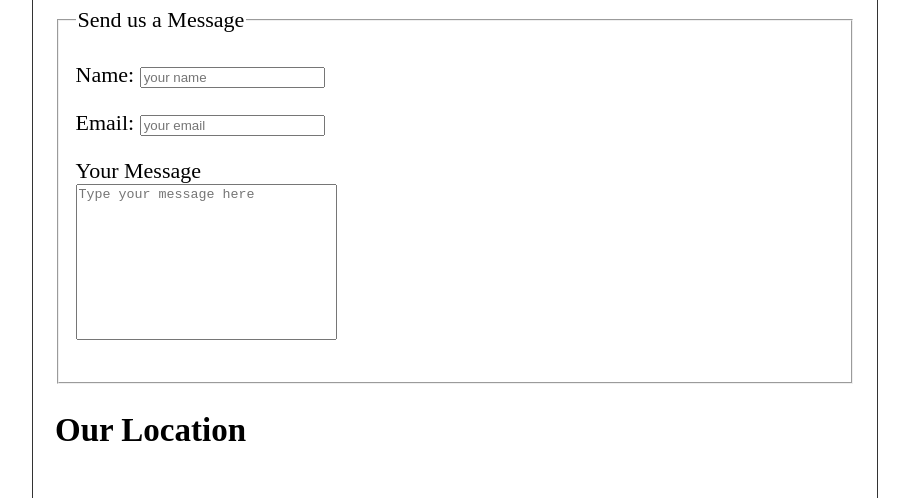
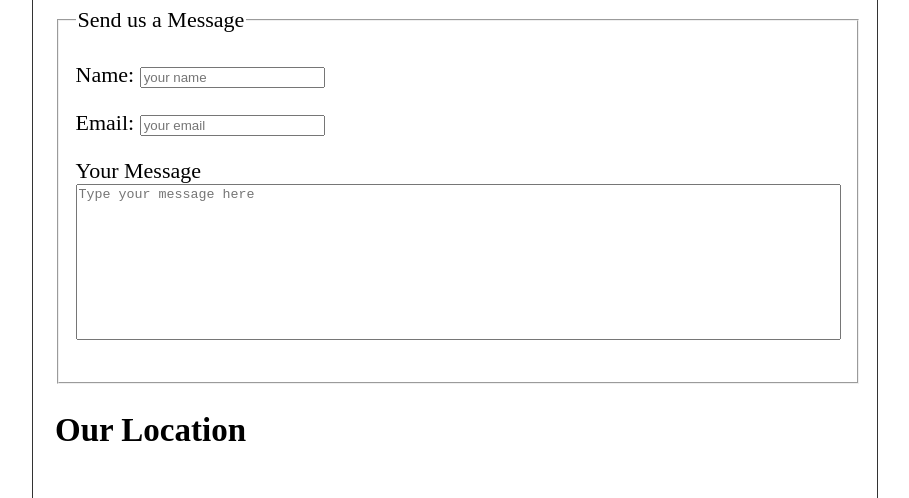
Before and after one commit to BANZOM/html-tutorial, a plain HTML site: page 10/contact.html in a window 1280 px wide. Shown: the part 635-1133 px from the top of the page, without its empty margins (185-1094 px from the left). Drawn offline with Linux system fonts and the light colour scheme.

Commit message:
Resize textarea

```diff
--- a/10/contact.html
+++ b/10/contact.html
@@ -40,7 +40,7 @@
                 <p>
                     <label for="message">Your Message</label>
                     <br>
-                    <textarea name="message" id="message" cols="30" rows="10" placeholder="Type your message here"></textarea>
+                    <textarea name="message" id="message" cols="93" rows="10" placeholder="Type your message here"></textarea>
                 </p>
             </fieldset>
         </form>
```
